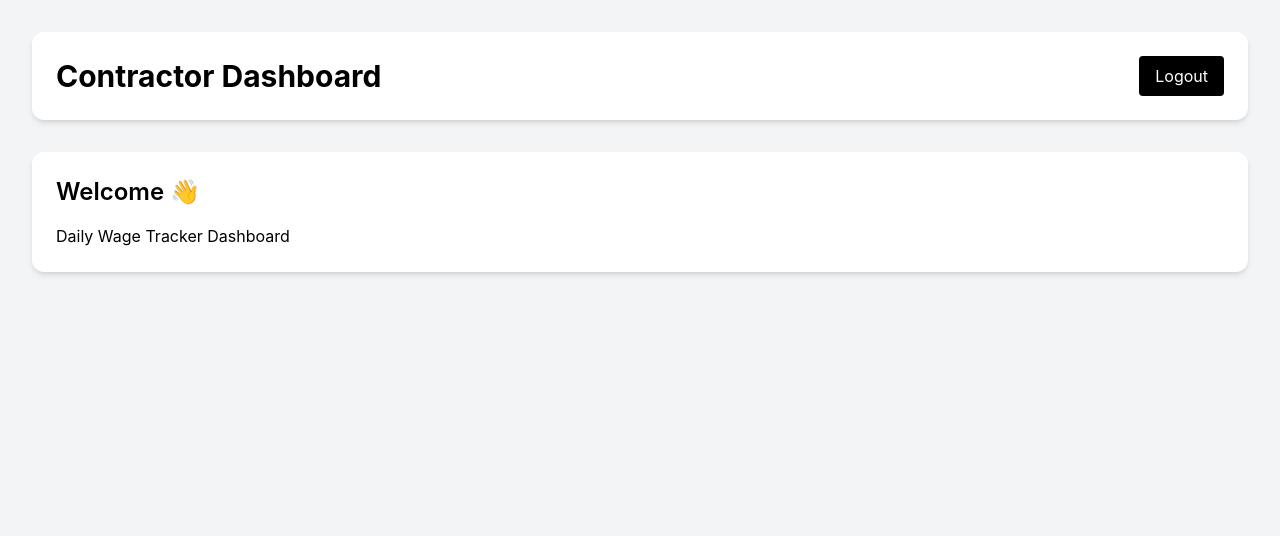
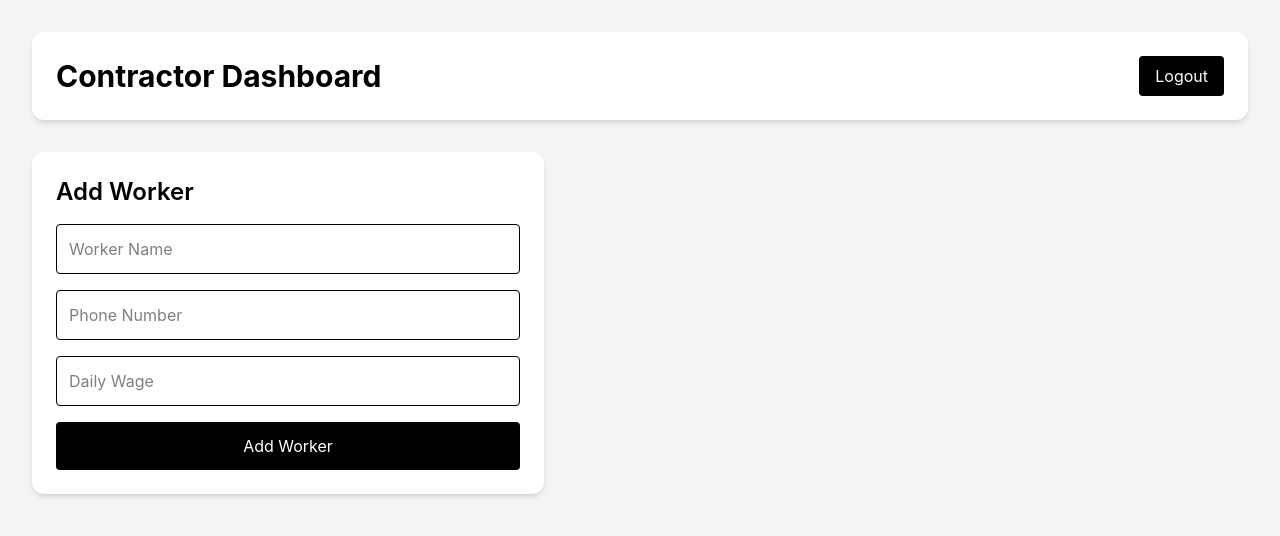
Before and after one commit to shubhitiwariiii/daily-wage-tracker, a React app in the folder frontend/: page /dashboard in a window 1280 px wide. Shown: the top 536 px of the page. Built offline with nearby package versions, Linux system fonts and the light colour scheme; the HTML template or start-up script is replaced by a standard one.

Commit message:
Connected dashboard worker form to backend

```diff
--- a/frontend/src/pages/Dashboard.jsx
+++ b/frontend/src/pages/Dashboard.jsx
@@ -1,12 +1,51 @@
+import { useState } from "react";
+import axios from "axios";
 import { useNavigate } from "react-router-dom";
 
 function Dashboard() {
   const navigate = useNavigate();
 
+  const [name, setName] = useState("");
+  const [phone, setPhone] =
+    useState("");
+  const [dailyWage, setDailyWage] =
+    useState("");
+
   const handleLogout = () => {
     localStorage.removeItem("token");
 
     navigate("/login");
+  };
+
+  const handleAddWorker = async (e) => {
+    e.preventDefault();
+
+    try {
+      const token =
+        localStorage.getItem("token");
+
+      await axios.post(
+        "http://localhost:5000/api/workers",
+        {
+          name,
+          phone,
+          dailyWage,
+        },
+        {
+          headers: {
+            Authorization: `Bearer ${token}`,
+          },
+        }
+      );
+
+      alert("Worker Added");
+
+      setName("");
+      setPhone("");
+      setDailyWage("");
+    } catch (error) {
+      alert("Failed to add worker");
+    }
   };
 
   return (
@@ -24,14 +63,49 @@ function Dashboard() {
         </button>
       </div>
 
-      <div className="mt-8 bg-white p-6 rounded-xl shadow-md">
+      <div className="mt-8 bg-white p-6 rounded-xl shadow-md max-w-lg">
         <h2 className="text-2xl font-semibold mb-4">
-          Welcome 👋
+          Add Worker
         </h2>
 
-        <p>
-          Daily Wage Tracker Dashboard
-        </p>
+        <form onSubmit={handleAddWorker}>
+          <input
+            type="text"
+            placeholder="Worker Name"
+            value={name}
+            onChange={(e) =>
+              setName(e.target.value)
+            }
+            className="w-full border p-3 rounded mb-4"
+          />
+
+          <input
+            type="text"
+            placeholder="Phone Number"
+            value={phone}
+            onChange={(e) =>
+              setPhone(e.target.value)
+            }
+            className="w-full border p-3 rounded mb-4"
+          />
+
+          <input
+            type="number"
+            placeholder="Daily Wage"
+            value={dailyWage}
+            onChange={(e) =>
+              setDailyWage(e.target.value)
+            }
+            className="w-full border p-3 rounded mb-4"
+          />
+
+          <button
+            type="submit"
+            className="w-full bg-black text-white p-3 rounded"
+          >
+            Add Worker
+          </button>
+        </form>
       </div>
     </div>
   );
```
